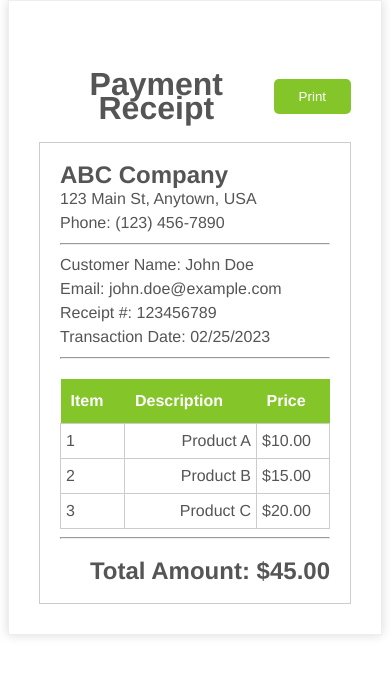
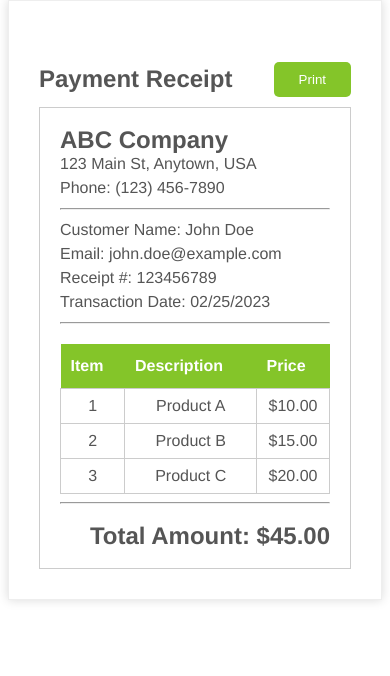
Before and after one commit to kalebmelaku/invoice, a React (Create React App) app: page / in a window 390 px wide. Shown: the top 676 px of the page. Built offline with nearby package versions, Linux system fonts and the light colour scheme.

Commit message:
small css fixes

```diff
--- a/src/components/invoice.js
+++ b/src/components/invoice.js
@@ -4,9 +4,11 @@ class Invoice extends React.Component {
         return (
             <div className="invoice-box">
                 <table cellPadding={0} cellSpacing={0}>
+                    <tbody>
                     <tr className="top">
                         <td colSpan={2}>
                             <table>
+                                <tbody>
                                 <tr>
                                     <td className="title">
                                         <h1>Company Name</h1>
@@ -21,6 +23,7 @@ class Invoice extends React.Component {
                                         Due: February 1, 2015
                                     </td>
                                 </tr>
+                                </tbody>
                             </table>
 
                         </td>
@@ -28,6 +31,7 @@ class Invoice extends React.Component {
                     <tr className="information">
                         <td colSpan={2}>
                             <table>
+                                <tbody>
                                 <tr>
                                     <td>
                                         Sparksuite, Inc.<br />
@@ -41,6 +45,7 @@ class Invoice extends React.Component {
                                         john@example.com
                                     </td>
                                 </tr>
+                                </tbody>
                             </table>
                         </td>
                     </tr>
@@ -85,6 +90,7 @@ class Invoice extends React.Component {
 
                         <td>Total: $385.00</td>
                     </tr>
+                    </tbody>
                 </table>
             </div>
         );
--- a/src/components/receipt.js
+++ b/src/components/receipt.js
@@ -18,6 +18,7 @@ class Receipt extends React.Component {
                     <p className="transaction-date">Transaction Date: 02/25/2023</p>
                     <hr />
                     <table>
+                        <tbody>
                         <tr>
                             <th>Item</th>
                             <th>Description</th>
@@ -37,7 +38,8 @@ class Receipt extends React.Component {
                             <td>3</td>
                             <td>Product C</td>
                             <td>$20.00</td>
-                        </tr>
+                            </tr>
+                            </tbody>
                     </table>
                     <hr />
                     <p className="total-amount">Total Amount: $45.00</p>
--- a/src/invoice.css
+++ b/src/invoice.css
@@ -48,8 +48,14 @@
   display: flex;
   align-items: center;
   justify-content: space-between;
+  padding: 0 !important;
+
 }
 
+
+.invoice-box table tr.information table td {
+  padding-bottom: 40px;
+}
 .invoice-box table tr.information table td {
   padding-bottom: 40px;
 }
@@ -78,6 +84,9 @@
   font-weight: bold;
 }
 
+.invoice-box table tr table td{
+  border: none !important;
+}
 @media only screen and (max-width: 600px) {
   .invoice-box table tr.top table td {
     width: 100%;
@@ -89,6 +98,9 @@
     width: 100%;
     display: block;
     text-align: center;
+  }
+  .invoice-box table tr.top table td.title h1{
+    font-size: 1.8rem;
   }
 }
 
--- a/src/receipt.css
+++ b/src/receipt.css
@@ -52,18 +52,22 @@ th {
 td {
 	padding: 10px;
 	border: 1px solid #ccc;
+	text-align: center !important;
 }
-.invoice-box .title{
+
+.invoice-box .title {
 	display: flex;
 	align-items: center;
 	justify-content: space-between;
 }
+
 .total-amount {
 	font-size: 24px;
 	font-weight: bold;
 	text-align: right;
 	margin: 20px 0 0 0;
 }
+
 @media print {
 	.print {
 		display: none;
@@ -75,3 +79,9 @@ td {
 		border: 0px;
 	}
 }
+
+@media only screen and (max-width: 600px) {
+	.invoice-box .title h1 {
+		font-size: 1.5rem;
+	}
+}
```
Lines whose indentation alone changed are shown as unchanged.
